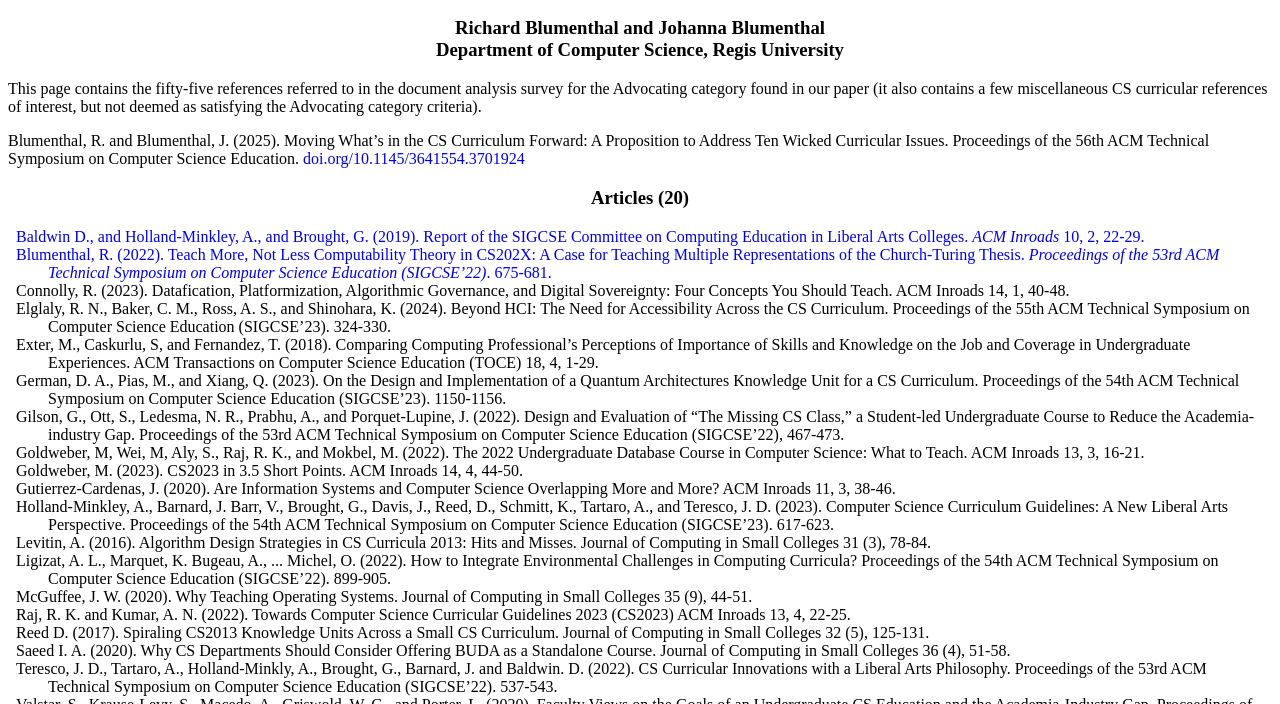
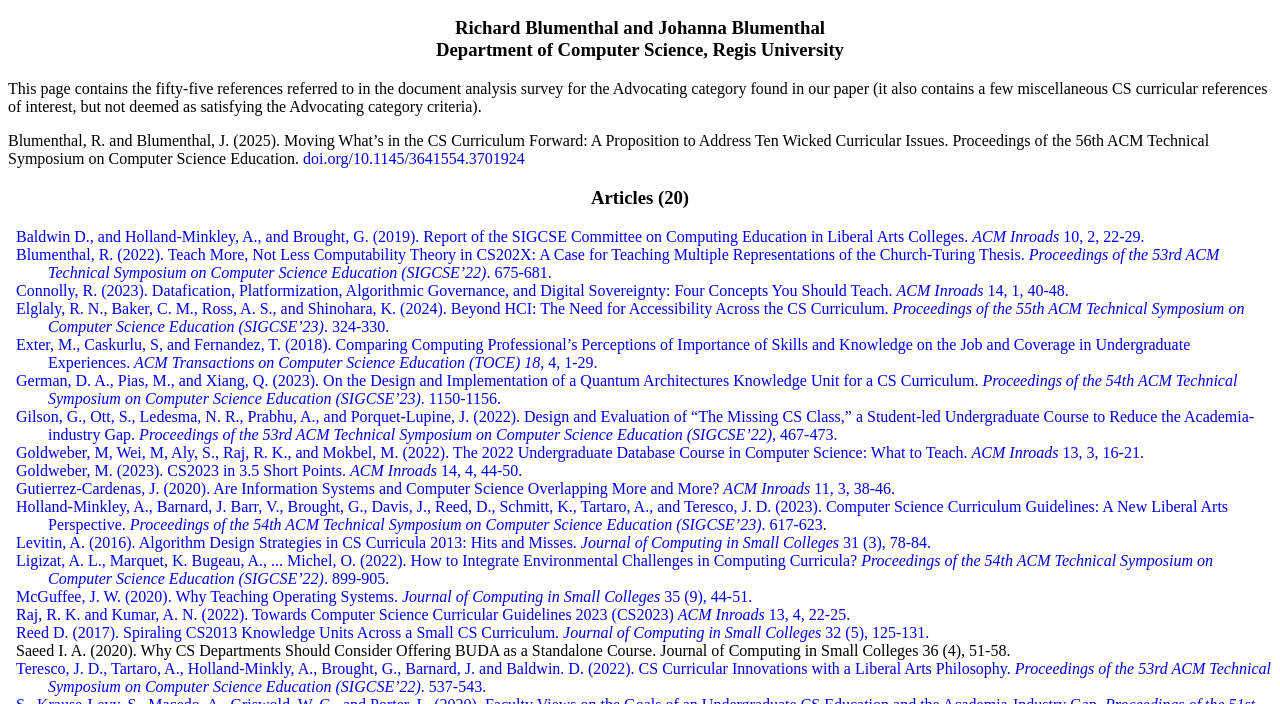
Before and after one commit to rblument/WickedCS.github.io, a plain HTML site: page index.html in a window 1280 px wide. Shown: the part 96-800 px from the top of the page. Drawn offline with Linux system fonts and the light colour scheme.

Commit message:
adding links to articles

```diff
--- a/index.html
+++ b/index.html
@@ -18,23 +18,23 @@ Blumenthal, R. and Blumenthal, J. (2025). Moving What’s in the CS Curriculum F
 <ul>
 <li><a href="https://dl.acm.org/doi/10.1145/3314027">Baldwin D., and Holland-Minkley, A., and Brought, G. (2019). Report of the SIGCSE Committee on Computing Education in Liberal Arts Colleges. <i>ACM Inroads</i> 10, 2, 22-29.</a></li>
 <li><a href="https://dl.acm.org/doi/10.1145/3478431.3499309">Blumenthal, R. (2022). Teach More, Not Less Computability Theory in CS202X: A Case for Teaching Multiple Representations of the Church-Turing Thesis. <i>Proceedings of the 53rd ACM Technical Symposium on Computer Science Education (SIGCSE’22)</i>. 675-681.</a></li>
-<li>Connolly, R. (2023). Datafication, Platformization, Algorithmic Governance, and Digital Sovereignty: Four Concepts You Should Teach.  ACM Inroads 14, 1, 40-48.</li>
-<li>Elglaly, R. N., Baker, C. M., Ross, A. S., and Shinohara, K. (2024). Beyond HCI: The Need for Accessibility Across the CS Curriculum. Proceedings of the 55th ACM Technical Symposium on Computer Science Education (SIGCSE’23). 324-330.</li>
-<li>Exter, M., Caskurlu, S, and Fernandez, T. (2018). Comparing Computing Professional’s Perceptions of Importance of Skills and Knowledge on the Job and Coverage in Undergraduate Experiences. ACM Transactions on Computer Science Education (TOCE) 18, 4, 1-29.</li>
-<li>German, D. A., Pias, M., and Xiang, Q. (2023). On the Design and Implementation of a Quantum Architectures Knowledge Unit for a CS Curriculum. Proceedings of the 54th ACM Technical Symposium on Computer Science Education (SIGCSE’23). 1150-1156.</li>
-<li>Gilson, G., Ott, S., Ledesma, N. R., Prabhu, A., and Porquet-Lupine, J. (2022). Design and Evaluation of “The Missing CS Class,” a Student-led Undergraduate Course to Reduce the Academia-industry Gap. Proceedings of the 53rd ACM Technical Symposium on Computer Science Education (SIGCSE’22), 467-473.</li>
-<li>Goldweber, M, Wei, M, Aly, S., Raj, R. K., and Mokbel, M. (2022). The 2022 Undergraduate Database Course in Computer Science: What to Teach. ACM Inroads 13, 3, 16-21.</li>
-<li>Goldweber, M. (2023). CS2023 in 3.5 Short Points. ACM Inroads 14, 4, 44-50.</li>
-<li>Gutierrez-Cardenas, J. (2020). Are Information Systems and Computer Science Overlapping More and More? ACM Inroads 11, 3, 38-46.</li>
-<li>Holland-Minkley, A., Barnard, J. Barr, V., Brought, G., Davis, J., Reed, D., Schmitt, K., Tartaro, A., and Teresco, J. D. (2023). Computer Science Curriculum Guidelines: A New Liberal Arts Perspective. Proceedings of the 54th ACM Technical Symposium on Computer Science Education (SIGCSE’23). 617-623.</li>
-<li>Levitin, A. (2016).  Algorithm Design Strategies in CS Curricula 2013: Hits and Misses. Journal of Computing in Small Colleges 31 (3), 78-84.</li>
-<li>Ligizat, A. L., Marquet, K. Bugeau, A., ... Michel, O. (2022). How to Integrate Environmental Challenges in Computing Curricula? Proceedings of the 54th ACM Technical Symposium on Computer Science Education (SIGCSE’22). 899-905.</li>
-<li>McGuffee, J. W. (2020).  Why Teaching Operating Systems. Journal of Computing in Small Colleges 35 (9), 44-51.</li>
-<li>Raj, R. K. and Kumar, A. N. (2022). Towards Computer Science Curricular Guidelines 2023 (CS2023) ACM Inroads 13, 4, 22-25.</li>
-<li>Reed D. (2017).  Spiraling CS2013 Knowledge Units Across a Small CS Curriculum. Journal of Computing in Small Colleges 32 (5), 125-131.</li>
+<li><a href="https://dl.acm.org/doi/10.1145/3583087">Connolly, R. (2023). Datafication, Platformization, Algorithmic Governance, and Digital Sovereignty: Four Concepts You Should Teach.  <i>ACM Inroads </i>14, 1, 40-48.</a></li>
+<li><a href="https://dl.acm.org/doi/10.1145/3626252.3630788">Elglaly, R. N., Baker, C. M., Ross, A. S., and Shinohara, K. (2024). Beyond HCI: The Need for Accessibility Across the CS Curriculum. <i>Proceedings of the 55th ACM Technical Symposium on Computer Science Education (SIGCSE’23)</i>. 324-330.</a></li>
+<li><a href="https://dl.acm.org/doi/10.1145/3218430">Exter, M., Caskurlu, S, and Fernandez, T. (2018). Comparing Computing Professional’s Perceptions of Importance of Skills and Knowledge on the Job and Coverage in Undergraduate Experiences.<i> ACM Transactions on Computer Science Education (TOCE) 18</i>, 4, 1-29.</a></li>
+<li><a href="https://dl.acm.org/doi/10.1145/3545945.3569845">German, D. A., Pias, M., and Xiang, Q. (2023). On the Design and Implementation of a Quantum Architectures Knowledge Unit for a CS Curriculum. <i>Proceedings of the 54th ACM Technical Symposium on Computer Science Education (SIGCSE’23)</i>. 1150-1156.</a></li>
+<li><a href="https://dl.acm.org/doi/10.1145/3478431.3499422">Gilson, G., Ott, S., Ledesma, N. R., Prabhu, A., and Porquet-Lupine, J. (2022). Design and Evaluation of “The Missing CS Class,” a Student-led Undergraduate Course to Reduce the Academia-industry Gap. <i>Proceedings of the 53rd ACM Technical Symposium on Computer Science Education (SIGCSE’22)</i>, 467-473.</a></li>
+<li><a href="https://dl.acm.org/doi/10.1145/3549545">Goldweber, M, Wei, M, Aly, S., Raj, R. K., and Mokbel, M. (2022). The 2022 Undergraduate Database Course in Computer Science: What to Teach. <i>ACM Inroads</i> 13, 3, 16-21.</a></li>
+<li><a href="https://dl.acm.org/doi/10.1145/3627170">Goldweber, M. (2023). CS2023 in 3.5 Short Points. <i>ACM Inroads</i> 14, 4, 44-50.</a></li>
+<li><a href="https://dl.acm.org/doi/10.1145/3396367">Gutierrez-Cardenas, J. (2020). Are Information Systems and Computer Science Overlapping More and More? <i>ACM Inroads</i> 11, 3, 38-46.</a></li>
+<li><a href="https://dl.acm.org/doi/10.1145/3545945.3569793">Holland-Minkley, A., Barnard, J. Barr, V., Brought, G., Davis, J., Reed, D., Schmitt, K., Tartaro, A., and Teresco, J. D. (2023). Computer Science Curriculum Guidelines: A New Liberal Arts Perspective. <i>Proceedings of the 54th ACM Technical Symposium on Computer Science Education (SIGCSE’23)</i>. 617-623</a>.</li>
+<li><a href="https://dl.acm.org/toc/jcsc/2016/31/3">Levitin, A. (2016).  Algorithm Design Strategies in CS Curricula 2013: Hits and Misses. <i>Journal of Computing in Small Colleges </i>31 (3), 78-84.</a></li>
+<li><a href="https://dl.acm.org/doi/10.1145/3478431.3499280">Ligizat, A. L., Marquet, K. Bugeau, A., ... Michel, O. (2022). How to Integrate Environmental Challenges in Computing Curricula? <i>Proceedings of the 54th ACM Technical Symposium on Computer Science Education (SIGCSE’22)</i>. 899-905.</a></li>
+<li><a href="https://dl.acm.org/doi/abs/10.5555/3417682.3417687">McGuffee, J. W. (2020).  Why Teaching Operating Systems. <i>Journal of Computing in Small Colleges</i> 35 (9), 44-51.</a></li>
+<li><a href="https://dl.acm.org/doi/10.1145/3571092">Raj, R. K. and Kumar, A. N. (2022). Towards Computer Science Curricular Guidelines 2023 (CS2023) <i>ACM Inroads</i> 13, 4, 22-25.</a></li>
+<li><a href="https://dl.acm.org/doi/abs/10.5555/3069621.3069650">Reed D. (2017).  Spiraling CS2013 Knowledge Units Across a Small CS Curriculum. <i>Journal of Computing in Small Colleges</i> 32 (5), 125-131.</a></li>
 <li>Saeed I. A. (2020).  Why CS Departments Should Consider Offering BUDA as a Standalone Course. Journal of Computing in Small Colleges 36 (4), 51-58.</li>
-<li>Teresco, J. D., Tartaro, A., Holland-Minkly, A., Brought, G., Barnard, J. and Baldwin. D. (2022). CS Curricular Innovations with a Liberal Arts Philosophy. Proceedings of the 53rd ACM Technical Symposium on Computer Science Education (SIGCSE’22). 537-543.</li>
-<li>Valstar, S., Krause-Levy, S., Macedo, A., Griswold, W. G., and Porter, L. (2020). Faculty Views on the Goals of an Undergraduate CS Education and the Academia-Industry Gap. Proceedings of the 51st ACM Technical Symposium on Computer Science Education (SIGCSE’20). 577-583.</li>
+<li><a href="https://dl.acm.org/doi/10.1145/3478431.3499329">Teresco, J. D., Tartaro, A., Holland-Minkly, A., Brought, G., Barnard, J. and Baldwin. D. (2022). CS Curricular Innovations with a Liberal Arts Philosophy. <i>Proceedings of the 53rd ACM Technical Symposium on Computer Science Education (SIGCSE’22)</i>. 537-543.</a></li>
+<li><a href="https://dl.acm.org/doi/10.1145/3328778.3366834">S., Krause-Levy, S., Macedo, A., Griswold, W. G., and Porter, L. (2020). Faculty Views on the Goals of an Undergraduate CS Education and the Academia-Industry Gap. <i>Proceedings of the 51st ACM Technical Symposium on Computer Science Education (SIGCSE’20)</i>. 577-583</a>.</li>
 <li>Xing, C. C. and Huang, J. (2018).  Adding Game Theory into Computer Science. Journal of Computing in Small Colleges 33 (4), 92-100.</li>
 </ul>
 
```
